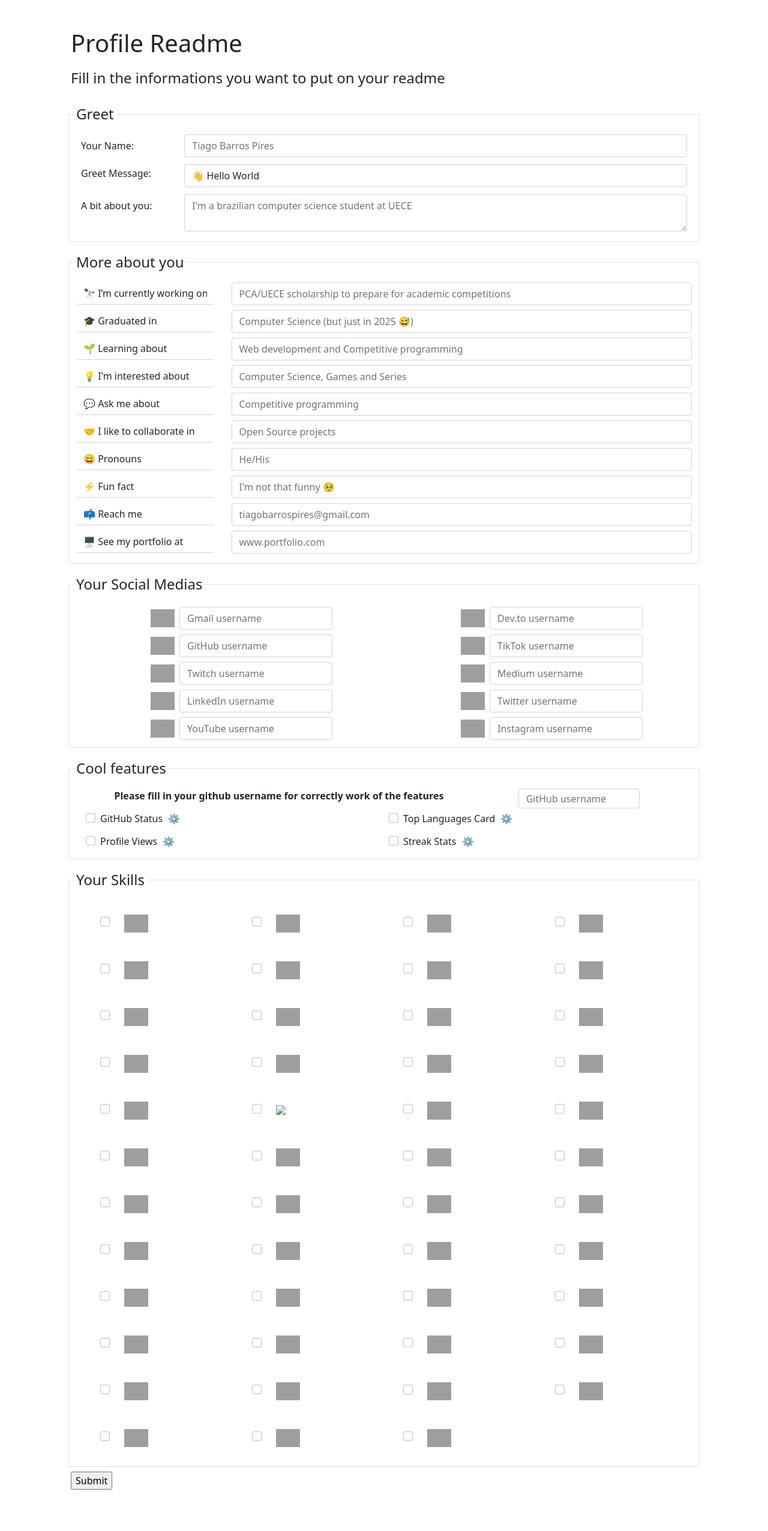
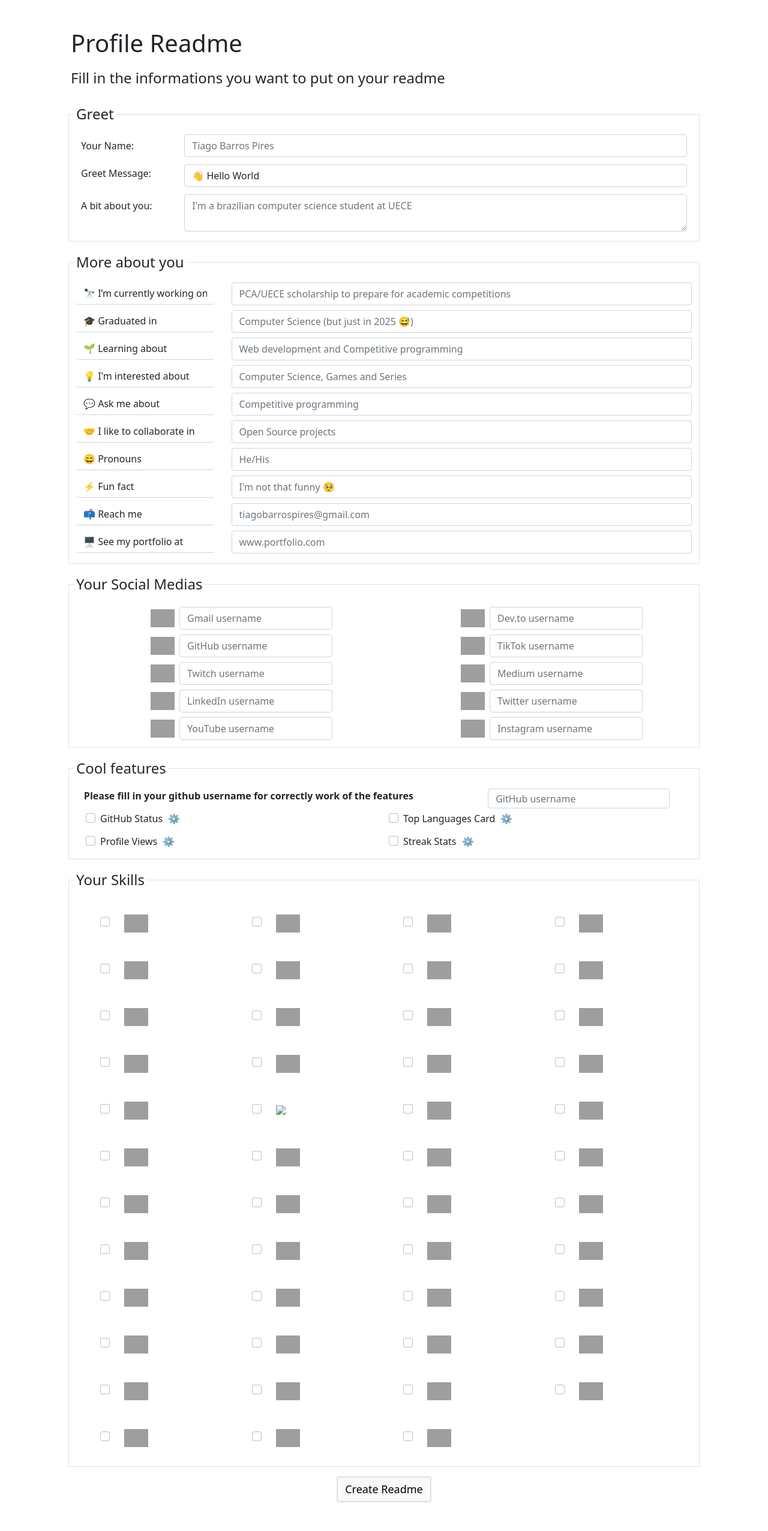
Before and after one commit to tiagobpires/readme-creator, a Flask app: page /profile in a window 1280 px wide. Shown: the whole page at 60% size. Before the commit the page ends 2484 px from the top, so only its background shows below. Run offline with Flask 2, Linux system fonts and the light colour scheme; some libraries are stand-ins or nearby versions; grey boxes are pictures that could not be loaded.

Commit message:
change layout

```diff
--- a/src/static/css/style.css
+++ b/src/static/css/style.css
@@ -59,3 +59,8 @@ textarea:focus, input:focus, select:focus, button:focus {
     margin-top: 0 !important;
     margin-bottom: 16px !important;
 }
+
+/* Create readme button */
+#create_readme {
+    font-size: 18px !important;
+}
--- a/src/templates/profile.html
+++ b/src/templates/profile.html
@@ -9,7 +9,7 @@
     <h1 class="mb-3">Profile Readme</h1>
 
     <div id="profile_form_div">
-        <p class="lead fs-4" id="hello">
+        <p class="lead fs-4">
             Fill in the informations you want to put on your readme
         </p>
 
@@ -88,7 +88,7 @@
 
                 <div class="row">
                     <label for="ghusername" class="col-8 fw-bold px-0 ms-auto">Please fill in your github username for correctly work of the features</label>
-                    <input name="github_features_username" type="text" class="form-control col-4 me-auto" id="ghusername" placeholder="GitHub username" style="height: 33px; width: 20%;">
+                    <input name="github_features_username" type="text" class="form-control col-4 me-auto" id="ghusername" placeholder="GitHub username" style="height: 33px; width: 30%;">
                 </div>
 
                 <div class="row align-items-center mx-2">
@@ -285,7 +285,10 @@
                 </div>
             </fieldset>
 
-            <input type="submit">
+            <div class="d-flex justify-content-center mt-3">
+                <button type="submit" id="create_readme" class="btn btn-light border border-2">Create Readme</button>
+            </div>
+
         </form>
     </div>
 
@@ -303,9 +306,9 @@
           </ul>
           <div class="tab-content" id="myTabContent">
             <div class="tab-pane fade show active" id="markdown-content" role="tabpanel" aria-labelledby="markdown-tab">
-                <textarea type="text" class="form-control px-4 py-2" id="markdown-input" value="" spellcheck="false" style="height: 500px !important;"></textarea>
+                <textarea type="text" class="form-control px-4 py-2 mt-2" id="markdown-input" value="" spellcheck="false" style="height: 500px !important;"></textarea>
             </div>
-            <div class="tab-pane fade p-3 bg-dark text-white" id="preview-content" role="tabpanel" aria-labelledby="preview-tab">
+            <div class="tab-pane fade p-3 mt-2 bg-dark text-white" id="preview-content" role="tabpanel" aria-labelledby="preview-tab">
 
             </div>
           </div>
```
Also changed, not shown: src/database.db.
